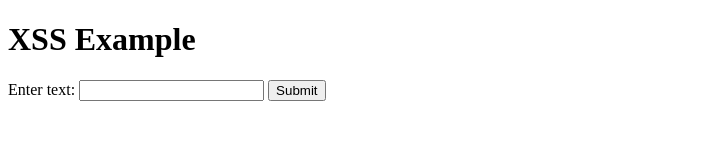
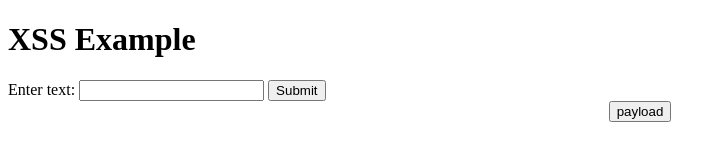
Before and after one commit to nilaah/vulnsphere, a plain HTML site: page xss/index.html in a window 1280 px wide. Shown: the whole page, without its empty margins (0-726 px from the left). Drawn offline with Linux system fonts and the light colour scheme.

Commit message:
payload button

```diff
--- a/xss/index.html
+++ b/xss/index.html
@@ -16,5 +16,8 @@
             document.body.innerHTML += `<p>You entered: ${params.get('input')}</p>`;
         }
     </script>
+    <center><a href="payload.txt" target="_blank">
+        <button>payload</button>
+    </a></center>
 </body>
 </html>
```
